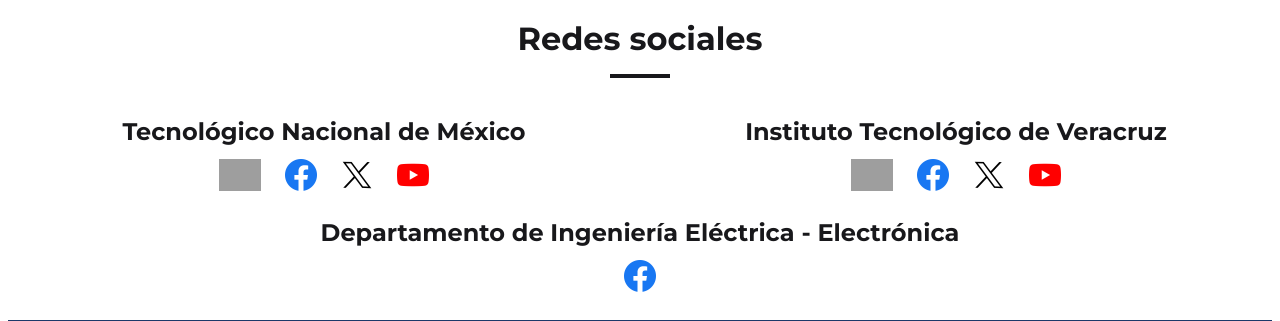
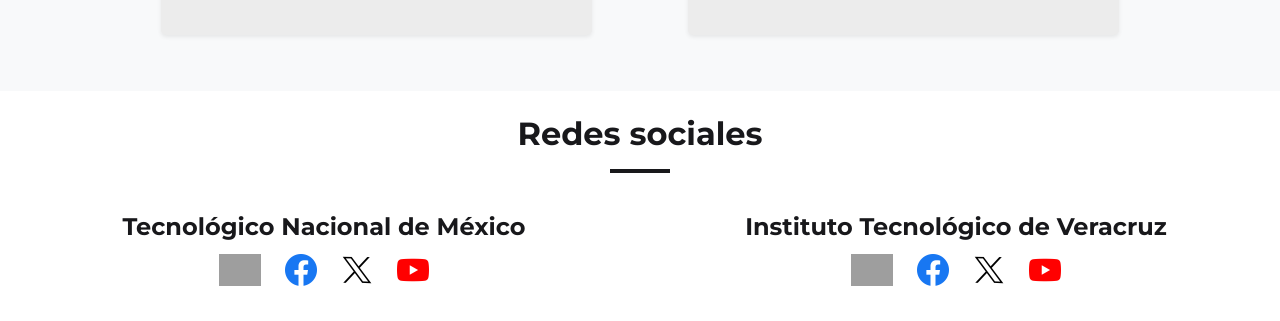
Before and after one commit to dddniela/Ingenieria-Electrica, a PHP site: page / in a window 1280 px wide. Shown: the part 3948-4269 px from the top of the page. Run offline with PHP 8.4, Linux system fonts and the light colour scheme; grey boxes are pictures that could not be loaded.

Commit message:
se quito redes y comunidades

```diff
--- a/src/View/header.php
+++ b/src/View/header.php
@@ -144,9 +144,9 @@
                     <li class="nav-item hover-blue">
                         <a class="nav-link active hover-blue" href="?option=4">Conócenos</a>
                     </li>
-                    <li class="nav-item hover-blue">
+                 <!--   <li class="nav-item hover-blue">
                         <a class="nav-link active hover-blue" href="?option=5">Comunidades</a>
-                    </li>
+                    </li>-->
                     <li class="nav-item hover-blue dropdown">
                         <a class="nav-link active dropdown-toggle hover-blue" href="#" id="navbarDropdown" role="button" data-bs-toggle="dropdown" aria-expanded="false">
                             Enlaces
--- a/src/View/inicio.php
+++ b/src/View/inicio.php
@@ -267,9 +267,9 @@
   <h2 class="sectionTitle text-center font-bold m-3">Enlaces</h2>
   <div class="sectionSeparator"></div>
 
-  <div class="row g-0">
+  <div class="row g-0 justify-content-center">
 
-    <div class="col-lg-4 col-sm-6 text-center p-3">
+    <div class="col-5 text-center p-5">
       <div class="area shadow-sm p-4 rounded-3">
         <a href="http://gestion.itver.edu.mx/servicio-social/" target="_blank" >
           <img class="img-fluid w-100 shadow-1-strong rounded mb-4 p-1" src="img/gestionVinculacion.jpg" alt="">
@@ -278,7 +278,7 @@
       </div>
     </div>
 
-    <div class="col-lg-4 col-sm-6 text-center p-3">
+    <div class="col-5 text-center p-5">
       <div class="area shadow-sm p-4 rounded-3">
         <a href="http://www.veracruz.tecnm.mx/" target="_blank" >
           <img class="img-fluid w-100 shadow-1-strong rounded mb-4  p-1" src="img/ITVER-10.webp" alt="">
@@ -287,20 +287,20 @@
       </div>
     </div>
 
-    <div class="col-lg-4 col-sm-6 text-center p-3">
+ <!--   <div class="col-lg-4 col-sm-6 text-center p-3">
       <div class="area shadow-sm p-4 rounded-3">
         <a href="?option=5">
           <img class="img-fluid w-90 shadow-1-strong rounded mb-4  p-1" src="img/comunidad.jpg" alt="">
         </a>
         <h3 class="areaTitle text-center font-bold text-xl">Comunidades</h3>
       </div>
-    </div>
+    </div>-->
 
 
 
   </div>
 </section>
-<!-- Fin Enlaces ->
+<Fin Enlaces
 
 <!-- Área de redes sociales -->
 <section class="lightSection p-2 g-0">
@@ -375,7 +375,7 @@
       </div>
     </div>
   </div>
-  <div class="row g-0">
+ <!-- <div class="row g-0">
     <h4 class="sectionTitle  text-center font-bold">Departamento de Ingeniería Eléctrica - Electrónica</h4>
     <div class="d-flex flex-row justify-content-center">
       <a class="mx-2" href="https://www.facebook.com/profile.php?id=100010196018183" target="_blank"
@@ -393,6 +393,6 @@
           </div>
         </a>
     </div>
-  </div>
+  </div>-->
 </section> -->
 <!-- Fin Área de redes sociales -->
```
Also changed, not shown: img/Docentes/almaGenovevaCastroValdes.webp (added).
